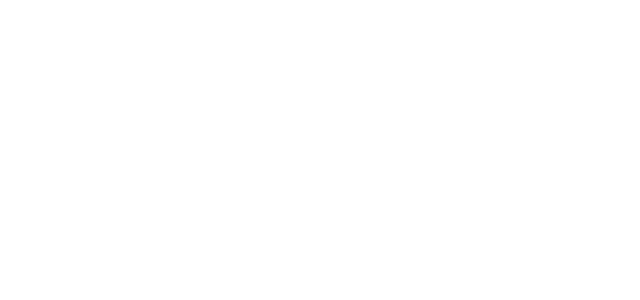
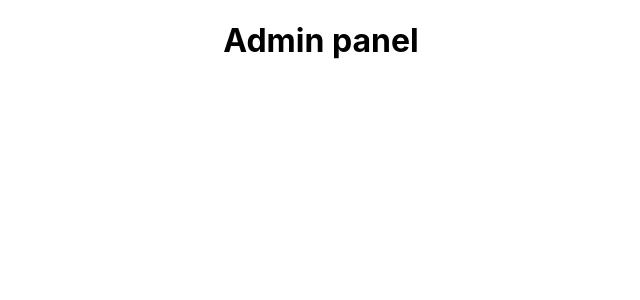
Before and after one commit to perfringis/react-notes, a React (Create React App) app: page / in a window 1280 px wide. Shown: the top 300 px of the page, without its empty margins (319-959 px from the left). Built offline with nearby package versions, Linux system fonts and the light colour scheme.

Commit message:
way of conditional rendering

```diff
--- a/src/app/App.tsx
+++ b/src/app/App.tsx
@@ -1,8 +1,31 @@
+// this is how conditional rendering is done
+// this is first way of conditional rendering
+
+// This is second way of conditional rendering
+// <div>
+//   {isLoggedIn ? (
+//     <AdminPanel />
+//   ) : (
+//     <LoginForm />
+//   )}
+// </div>
+
+// This is third way of conditional rendering
+
+// <div>
+//   {isLoggedIn && <AdminPanel />}
+// </div>
+
 import React from "react";
 import "./App.css";
+import MainPage from "../components/main-page/MainPage";
 
 function App() {
-  return <div className="App"></div>;
+  return (
+    <div className="App">
+      <MainPage />
+    </div>
+  );
 }
 
 export default App;
--- /dev/null
+++ b/src/components/admin-panel/AdminPanel.tsx
@@ -0,0 +1,5 @@
+function AdminPanel() {
+  return <h1>Admin panel</h1>;
+}
+
+export default AdminPanel;
--- /dev/null
+++ b/src/components/login-form/LoginForm.tsx
@@ -0,0 +1,5 @@
+function LoginForm() {
+  return <h1>Login Form</h1>;
+}
+
+export default LoginForm;
--- /dev/null
+++ b/src/components/main-page/MainPage.tsx
@@ -0,0 +1,17 @@
+import AdminPanel from "../admin-panel/AdminPanel";
+import LoginForm from "../login-form/LoginForm";
+
+function MainPage() {
+  let content;
+  const isLoggedIn = true;
+
+  if (isLoggedIn) {
+    content = <AdminPanel />;
+  } else {
+    content = <LoginForm />;
+  }
+
+  return <div>{content}</div>;
+}
+
+export default MainPage;
```
